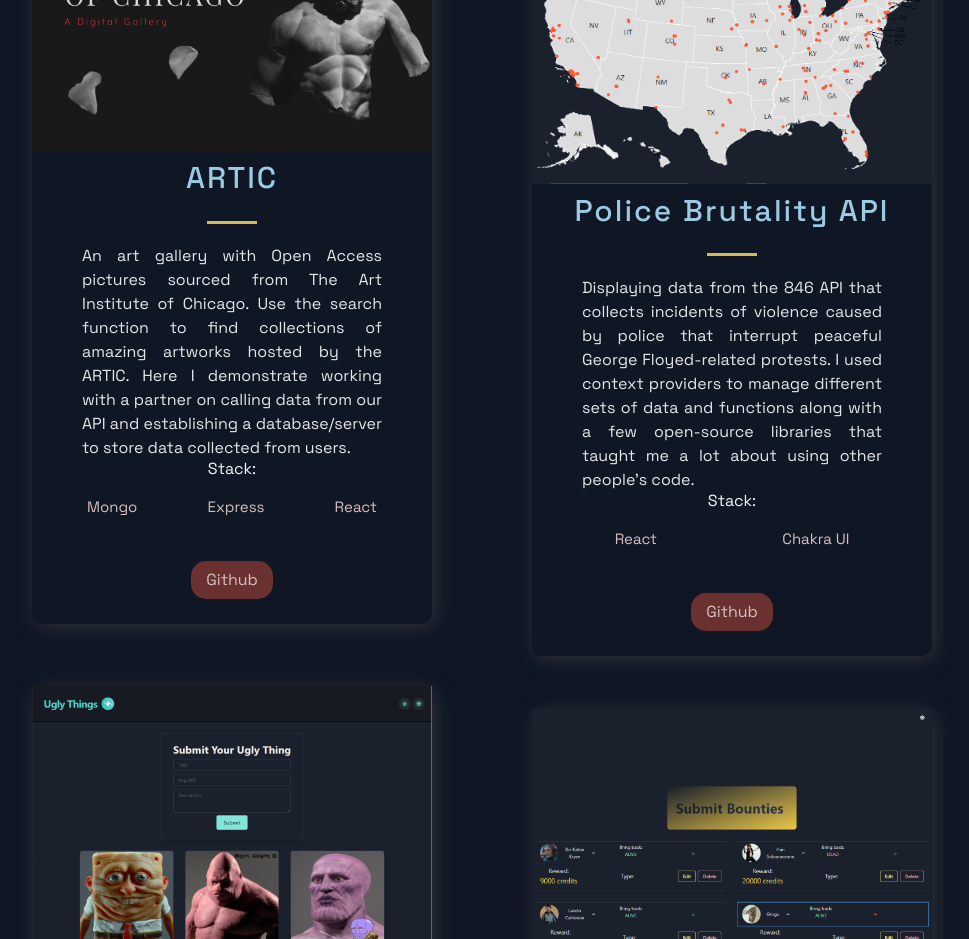
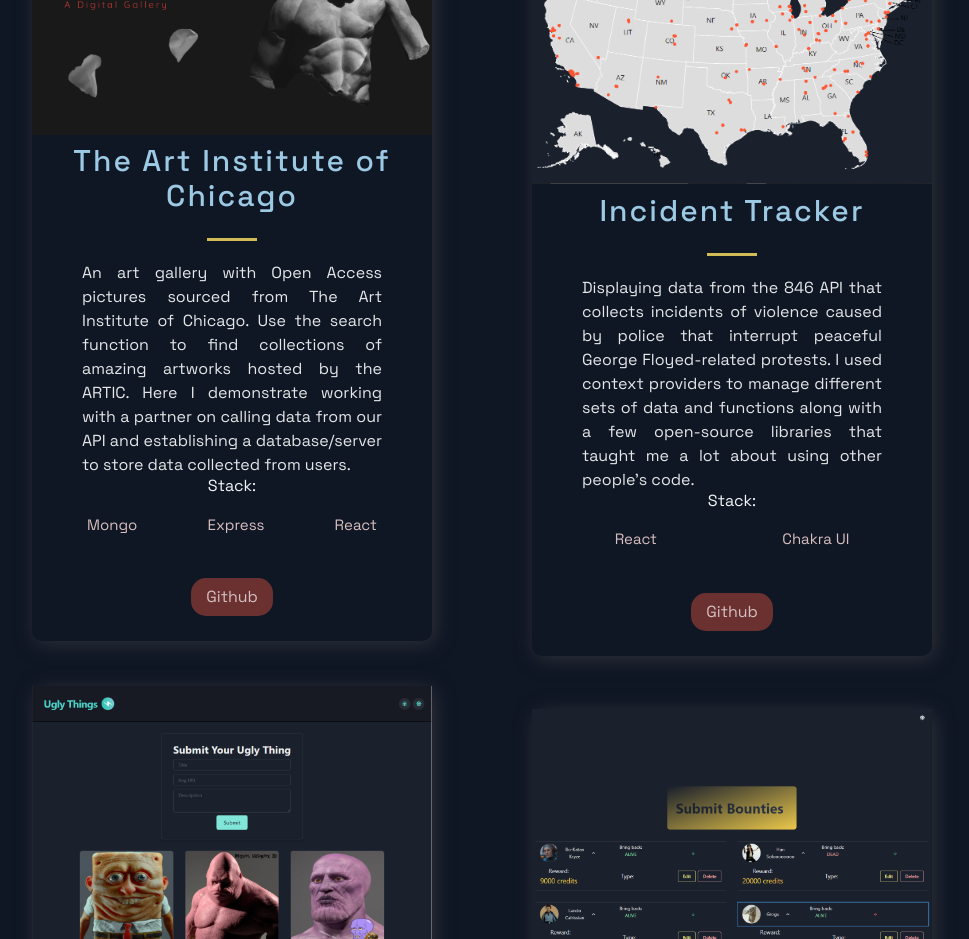
Before and after one commit to tyler-parker/portfolio-nextjs, a Next.js app: page / in a window 1280 px wide. Shown: the part 1080-2019 px from the top of the page, without its empty margins (158-1127 px from the left). Built offline with nearby package versions, Linux system fonts and the light colour scheme.

Commit message:
changing project titles

```diff
--- a/src/constants/constants.js
+++ b/src/constants/constants.js
@@ -1,6 +1,6 @@
 export const projects = [
   {
-    title: 'ARTIC',
+    title: 'The Art Institute of Chicago',
     description: "An art gallery with Open Access pictures sourced from The Art Institute of Chicago. Use the search function to find collections of amazing artworks hosted by the ARTIC. Here I demonstrate working with a partner on calling data from our API and establishing a database/server to store data collected from users.",
       image: '/images/ARTIC-project.PNG',
       tags: ['Mongo', 'Express', 'React'],
@@ -9,7 +9,7 @@
     id: 0,
   },
   {
-    title: 'Police Brutality API',
+    title: 'Incident Tracker',
     description:"Displaying data from the 846 API that collects incidents of violence caused by police that interrupt peaceful George Floyed-related protests. I used context providers to manage different sets of data and functions along with a few open-source libraries that taught me a lot about using other people's code.",
     image: '/images/police-brutality.PNG',
     tags: ['React', 'Chakra UI'],
--- a/src/pages/index.js
+++ b/src/pages/index.js
@@ -1,4 +1,3 @@
-import Acomplishments from '../components/Acomplishments/Acomplishments';
 import BgAnimation from '../components/BackgrooundAnimation/BackgroundAnimation';
 import Hero from '../components/Hero/Hero';
 import Projects from '../components/Projects/Projects';
@@ -17,7 +16,6 @@
       <Projects />
       <Technologies />
       <Timeline />
-      {/* <Acomplishments /> */}
     </Layout>
   );
 };
```
